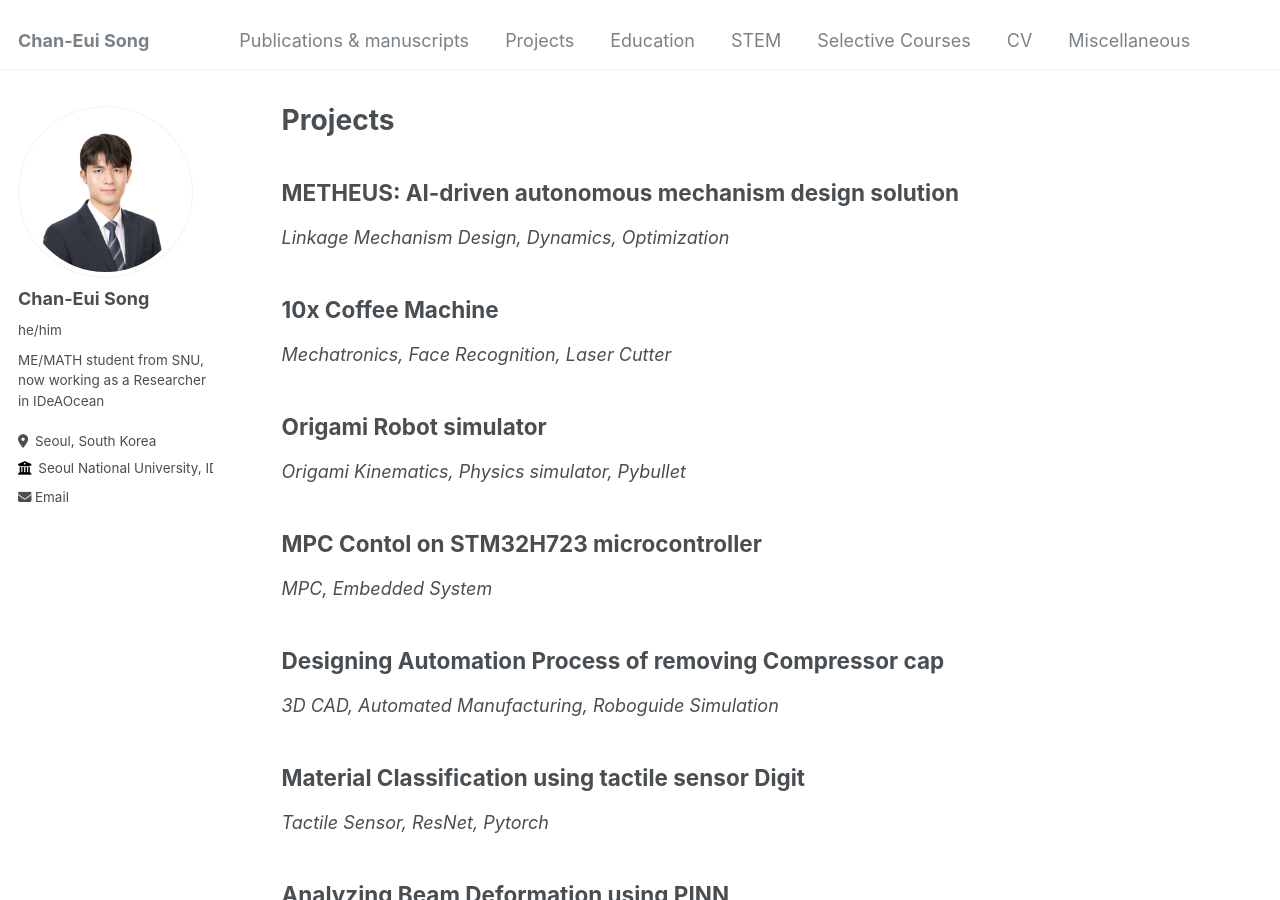
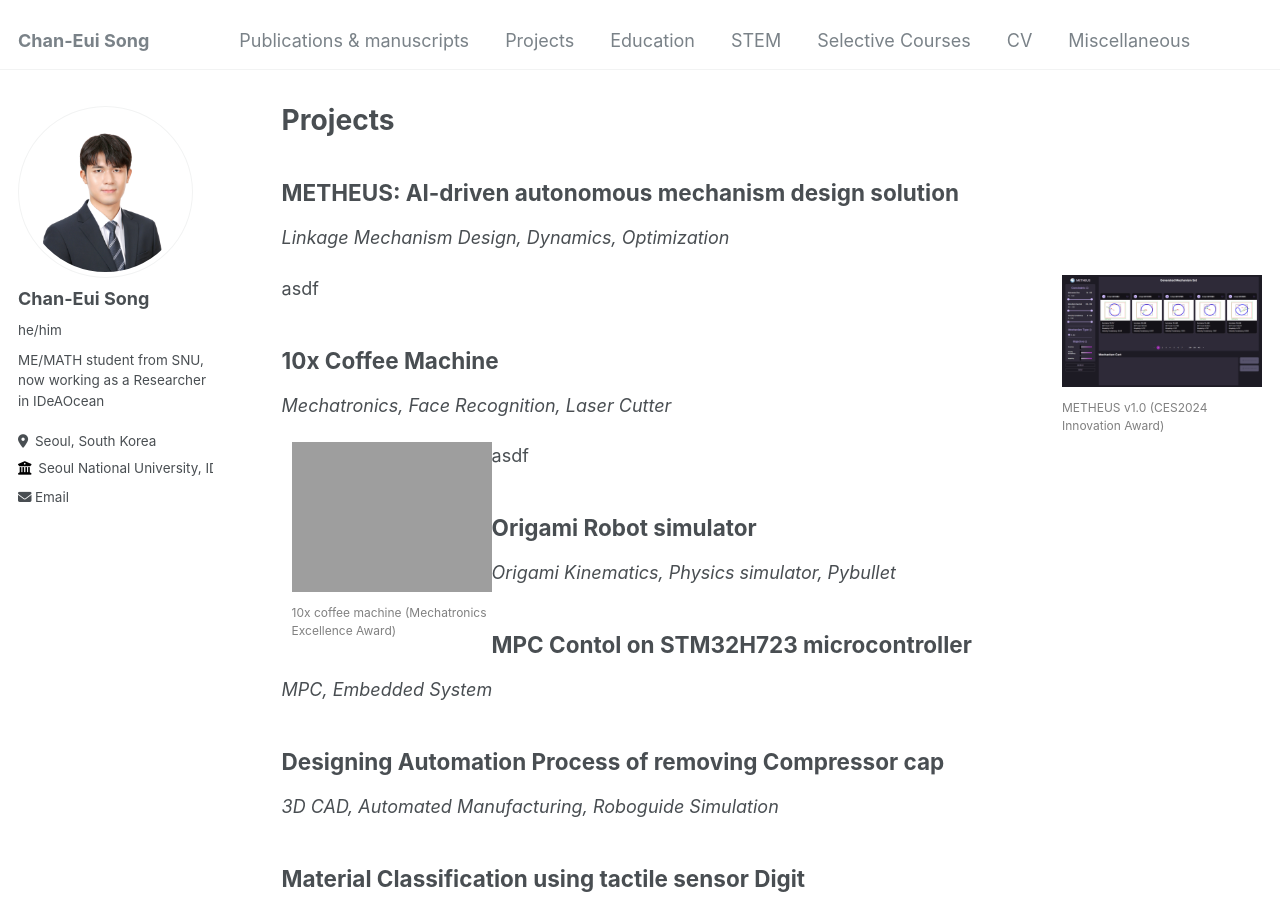
Before and after one commit to cksdml1014/chanisong, a Jekyll site: the page built from _pages/Projects.md, in a window 1280 px wide and 900 px high. Built offline with Jekyll 4.4.1, drawn with Linux system fonts in a browser that asks for light colours; some of the changed text lies outside the part shown.

Commit message:
Update Projects.md

```diff
--- a/_pages/Projects.md
+++ b/_pages/Projects.md
@@ -7,8 +7,20 @@ author_profile: true
 ## METHEUS: AI-driven autonomous mechanism design solution
 *Linkage Mechanism Design, Dynamics, Optimization*
 
+<div style="float: right; width: 200px; margin: 0 0 10px 10px;">
+    <img src="https://cksdml1014.github.io/chanisong/images/metheus.png" alt="Hi! I'm Chani!" style="width: 100%;">
+    <p style="font-size: 12px; color: gray;"> METHEUS v1.0 (CES2024 Innovation Award)</p>
+</div>
+asdf
+
+
 ## 10x Coffee Machine
 *Mechatronics, Face Recognition, Laser Cutter*
+<div style="float: left; width: 200px; margin: 0 0 10px 10px;">
+    <img src="https://cksdml1014.github.io/chanisong/images/tenxcoffee.jpg" alt="Hi! I'm Chani!" style="width: 100%;">
+    <p style="font-size: 12px; color: gray;"> 10x coffee machine (Mechatronics Excellence Award)</p>
+</div>
+asdf
 
 ## Origami Robot simulator
 *Origami Kinematics, Physics simulator, Pybullet*
@@ -39,3 +51,14 @@ author_profile: true
 
 ## ROBOCON 2018
 *Linkage Mechanism Design, Robot Design & Control, Manufacturing*
+
+
+
+
+
+<div style="float: right; margin-left: 10px; text-align: center;">
+  <a href="https://www.youtube.com/watch?v=cO3l77FlimU">
+    <img src="https://img.youtube.com/vi/cO3l77FlimU/0.jpg" alt="Watch Video" style="width: 200px; height: 200px;">
+  </a>
+  <p style="font-size: 12px; color: gray;">mechanism synthesis process using SBM (Click to Watch!)</p>
+</div>
```
